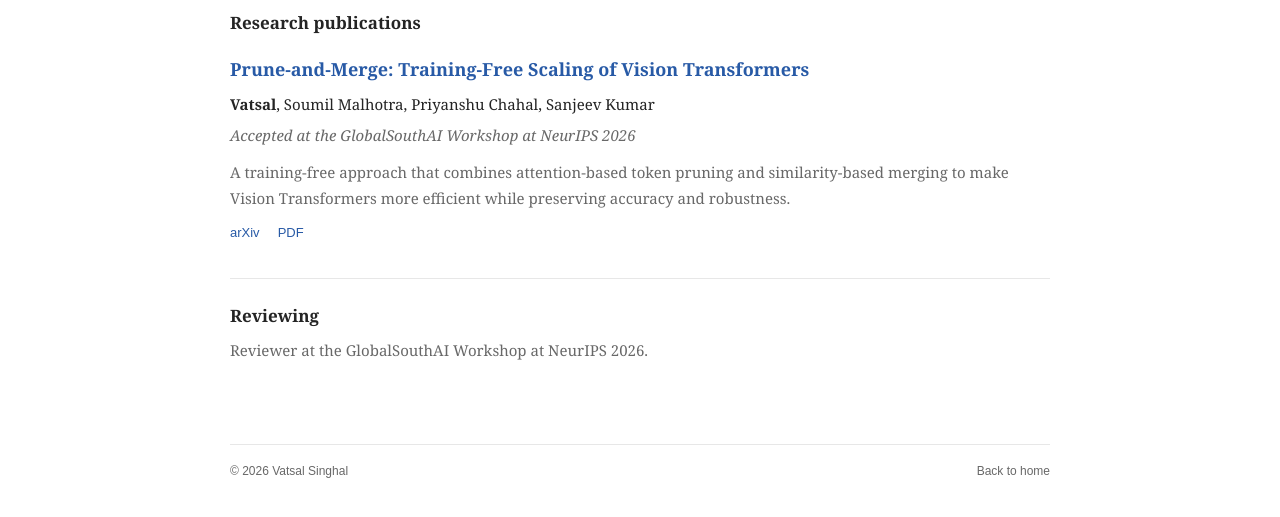
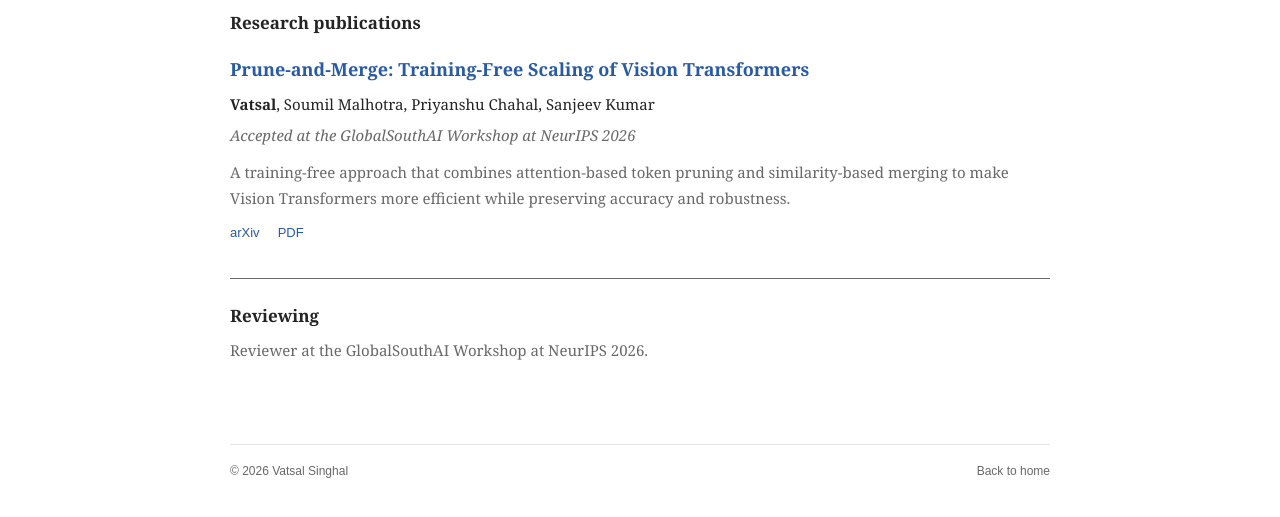
Before and after one commit to vatsal-2110/vatsal-2110.github.io, a plain HTML site: page work.html in a window 1280 px wide. Shown: the part 257-774 px from the top of the page. Drawn offline with Linux system fonts and the light colour scheme.

Commit message:
Add visible divider between publications and reviewing

```diff
--- a/style.css
+++ b/style.css
@@ -276,10 +276,10 @@ h2 {
   margin-top: 34px;
 }
 
-.reviewing {
-  margin-top: 34px;
-  padding-top: 23px;
-  border-top: 1px solid var(--line);
+.work-divider {
+  margin: 34px 0 23px;
+  border: 0;
+  border-top: 1px solid var(--muted);
 }
 
 .reviewing p {
--- a/work.html
+++ b/work.html
@@ -8,7 +8,7 @@
   <title>Work — Vatsal Singhal</title>
   <link rel="icon" href="./favicon.svg?v=3" type="image/svg+xml" sizes="any">
   <link rel="icon" href="./favicon.ico?v=3" type="image/x-icon" sizes="32x32">
-  <link rel="stylesheet" href="./style.css?v=ab317445ffaf">
+  <link rel="stylesheet" href="./style.css?v=71619eed4026">
   <script src="./script.js" defer></script>
 </head>
 <body>
@@ -63,6 +63,7 @@
           </div>
         </article>
       </div>
+      <hr class="work-divider">
       <section class="reviewing" aria-labelledby="reviewing-title">
         <h2 id="reviewing-title">Reviewing</h2>
         <p>Reviewer at the GlobalSouthAI Workshop at NeurIPS 2026.</p>
```
Also changed, not shown: contact.html (+1 -1 lines), cv.html (+1 -1 lines), index.html (+1 -1 lines), news.html (+1 -1 lines).
